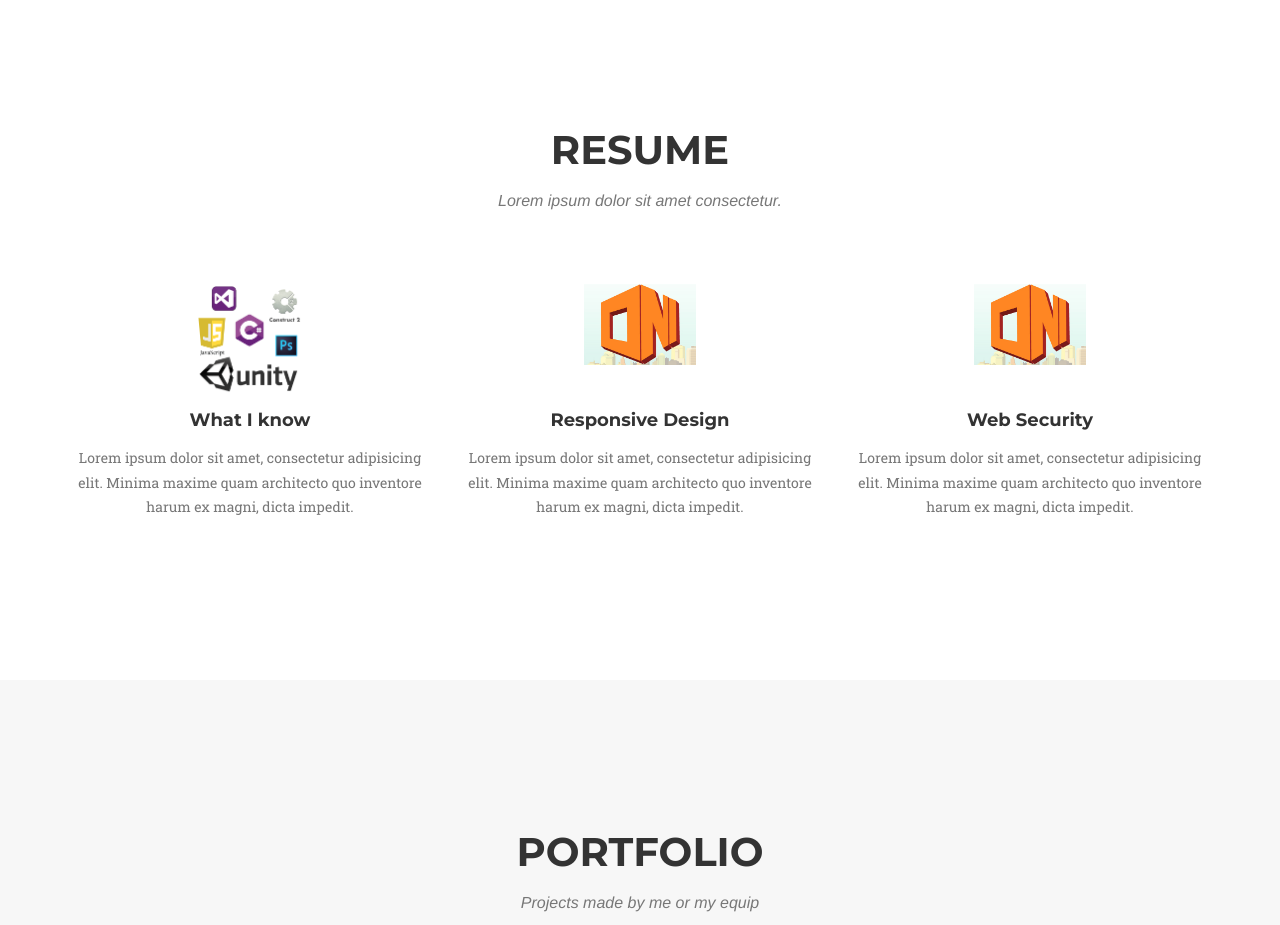
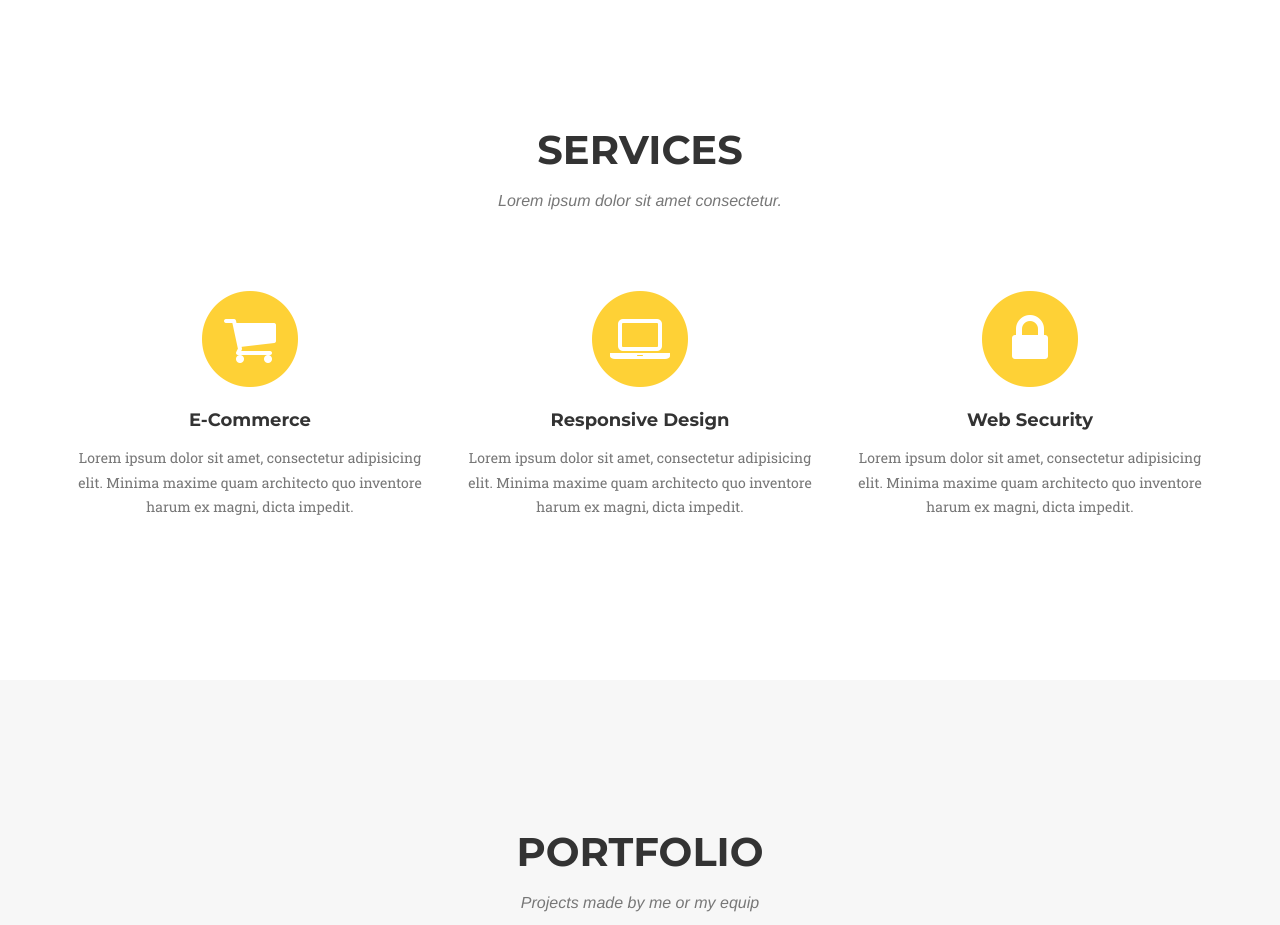
Before and after one commit to ThaisLDias/ThaisLDias.github.io, a plain HTML site: page index.html in a window 1280 px wide. Shown: the part 780-1705 px from the top of the page. Drawn offline with nearby package versions, Linux system fonts and the light colour scheme; a web font is replaced by a local one.

Commit message:
Revert "Stupid things"
This reverts commit df137163f08876f0495923f34fb68678afa3c7b0.

```diff
--- a/index.html
+++ b/index.html
@@ -93,29 +93,31 @@
         <div class="container">
             <div class="row">
                 <div class="col-lg-12 text-center">
-                    <h2 class="section-heading">Resume</h2>
+                    <h2 class="section-heading">Services</h2>
                     <h3 class="section-subheading text-muted">Lorem ipsum dolor sit amet consectetur.</h3>
                 </div>
             </div>
             <div class="row text-center">
                 <div class="col-md-4">
                     <span class="fa-stack fa-4x">
-                        <!--- <i class="fa fa-circle fa-stack-2x text-primary"></i> --->
-                     <img src="img/Stuff.png" class="img-responsive" alt="">
+                        <i class="fa fa-circle fa-stack-2x text-primary"></i>
+                        <i class="fa fa-shopping-cart fa-stack-1x fa-inverse"></i>
                     </span>
-                    <h4 class="service-heading">What I know</h4>
+                    <h4 class="service-heading">E-Commerce</h4>
                     <p class="text-muted">Lorem ipsum dolor sit amet, consectetur adipisicing elit. Minima maxime quam architecto quo inventore harum ex magni, dicta impedit.</p>
                 </div>
                 <div class="col-md-4">
                     <span class="fa-stack fa-4x">
-                        <img src="img/portfolio/project2.jpeg" class="img-responsive" alt="">
+                        <i class="fa fa-circle fa-stack-2x text-primary"></i>
+                        <i class="fa fa-laptop fa-stack-1x fa-inverse"></i>
                     </span>
                     <h4 class="service-heading">Responsive Design</h4>
                     <p class="text-muted">Lorem ipsum dolor sit amet, consectetur adipisicing elit. Minima maxime quam architecto quo inventore harum ex magni, dicta impedit.</p>
                 </div>
                 <div class="col-md-4">
                     <span class="fa-stack fa-4x">
-                        <img src="img/portfolio/project2.jpeg" class="img-responsive" alt="">
+                        <i class="fa fa-circle fa-stack-2x text-primary"></i>
+                        <i class="fa fa-lock fa-stack-1x fa-inverse"></i>
                     </span>
                     <h4 class="service-heading">Web Security</h4>
                     <p class="text-muted">Lorem ipsum dolor sit amet, consectetur adipisicing elit. Minima maxime quam architecto quo inventore harum ex magni, dicta impedit.</p>
```
Also changed, not shown: img/Stuff.png (deleted).
